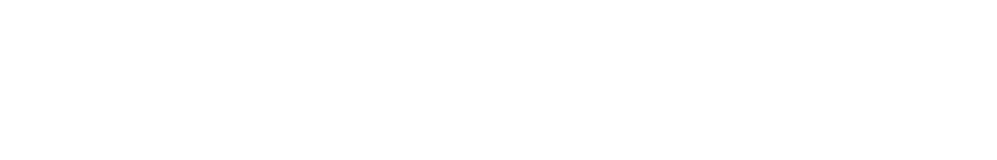
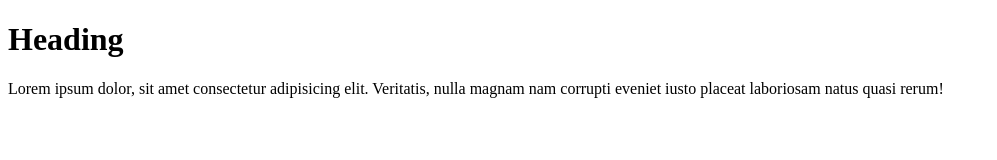
Before and after one commit to accountfortest2021/git21, a plain HTML site: page index.html in a window 1280 px wide. Shown: the whole page, without its empty margins (0-997 px from the left). Drawn offline with Linux system fonts and the light colour scheme.

Commit message:
We added a paragraph

```diff
--- a/index.html
+++ b/index.html
@@ -7,6 +7,7 @@
    <title>git21</title>
 </head>
 <body>
-
+   <h1>Heading</h1>
+   <p>Lorem ipsum dolor, sit amet consectetur adipisicing elit. Veritatis, nulla magnam nam corrupti eveniet iusto placeat laboriosam natus quasi rerum!</p>
 </body>
 </html>
```
